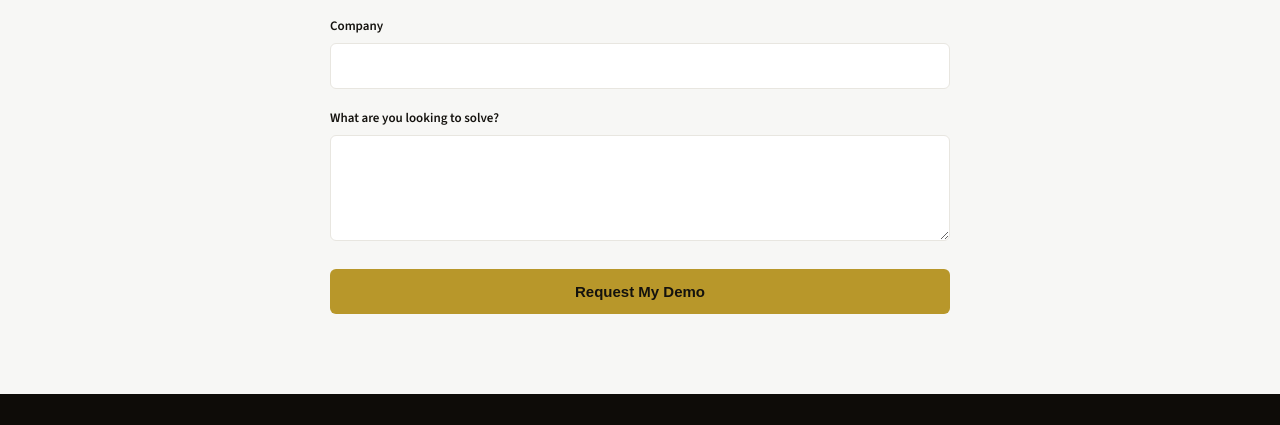
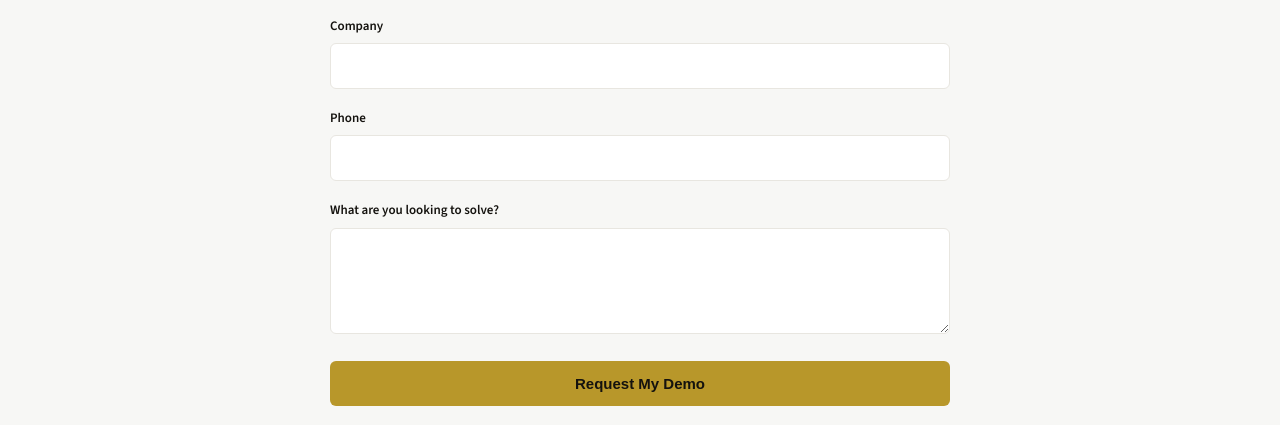
Before and after one commit to TwoSunsMando/textmaxxpro, a plain HTML site: page index.html in a window 1280 px wide. Shown: the part 6481-6906 px from the top of the page. Drawn offline with nearby package versions, Linux system fonts and the light colour scheme.

Commit message:
Add Phone field (required, tel) to Request Demo form
- New <div> Phone field between Company and Message, matching existing inline styling
- JS payload now includes 'phone' alongside name/email/company/message
- Base44 endpoint at superagent-da00ded1.base44.app/functions/submitTextMaxxContactForm
  will now receive a 'phone' key in the JSON body; delivery folks should confirm the
  function passes it through to Chris/Lisa/Dave's email.

```diff
--- a/index.html
+++ b/index.html
@@ -898,6 +898,10 @@
         <input type="text" id="tf-company" name="company" style="width:100%; padding:12px 14px; border:1px solid var(--gray-mid); border-radius: var(--radius); font-family:'Source Sans 3', sans-serif; font-size:15px;">
       </div>
       <div>
+        <label style="display:block; font-size:13px; font-weight:600; margin-bottom:6px; color: var(--ink);">Phone</label>
+        <input type="tel" id="tf-phone" name="phone" required style="width:100%; padding:12px 14px; border:1px solid var(--gray-mid); border-radius: var(--radius); font-family:'Source Sans 3', sans-serif; font-size:15px;">
+      </div>
+      <div>
         <label style="display:block; font-size:13px; font-weight:600; margin-bottom:6px; color: var(--ink);">What are you looking to solve?</label>
         <textarea id="tf-message" name="message" rows="4" required style="width:100%; padding:12px 14px; border:1px solid var(--gray-mid); border-radius: var(--radius); font-family:'Source Sans 3', sans-serif; font-size:15px; resize:vertical;"></textarea>
       </div>
@@ -922,6 +926,7 @@
             name: document.getElementById('tf-name').value,
             email: document.getElementById('tf-email').value,
             company: document.getElementById('tf-company').value,
+            phone: document.getElementById('tf-phone').value,
             message: document.getElementById('tf-message').value
           };
 
```
